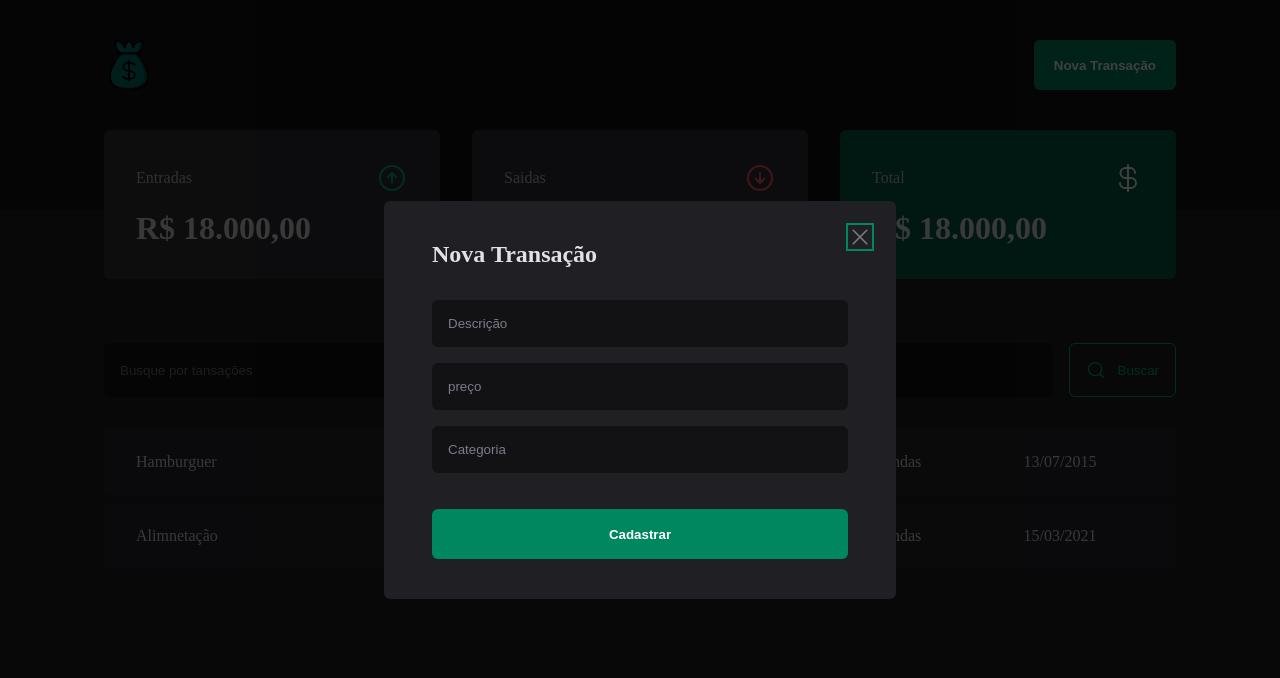
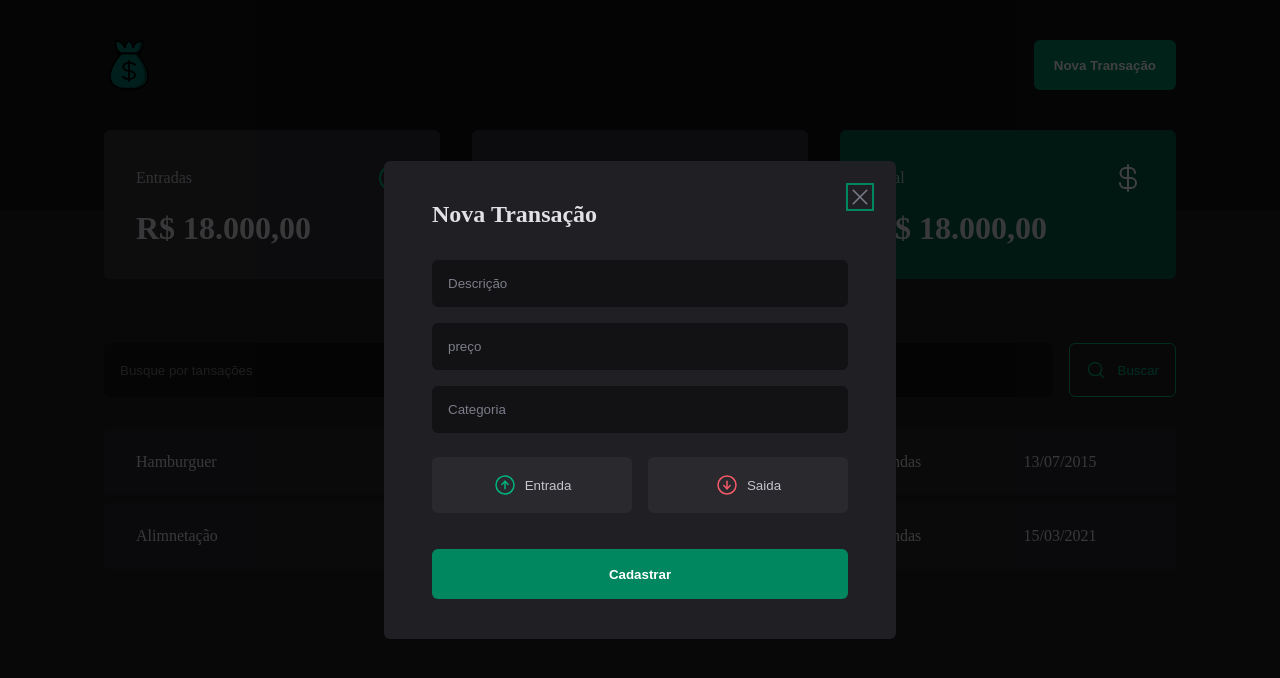
Before and after one commit to Inacioluz/DT-Money, a React (Vite) app: page / in a window 1280 px wide. Both pictures are taken after a click on the button "Nova Transação". Shown: the top 678 px of the page. Built offline with nearby package versions, Linux system fonts and the light colour scheme.

Commit message:
botão de entrada e saida do modal ok

```diff
--- a/src/components/NewTransactionModal/index.tsx
+++ b/src/components/NewTransactionModal/index.tsx
@@ -1,7 +1,7 @@
 import * as Dialog from '@radix-ui/react-dialog';
 
-import { Content, Overlay, CloseButton } from './styles';
-import { X } from 'phosphor-react';
+import { Content, Overlay, CloseButton, TransactionType, TransactionTypeButton } from './styles';
+import { ArrowCircleDown, ArrowCircleUp, X } from 'phosphor-react';
 
 
 export function NewTransactionModal() {
@@ -21,6 +21,18 @@
                     <input type="number" placeholder="preço" required />
                     <input type="text" placeholder="Categoria" required />
 
+
+                    <TransactionType>
+                        <TransactionTypeButton variant="income">
+                            <ArrowCircleUp size={24} />
+                            Entrada
+                        </TransactionTypeButton>
+
+                        <TransactionTypeButton variant="outcome">
+                            <ArrowCircleDown size={24} />
+                            Saida
+                        </TransactionTypeButton>
+                    </TransactionType>
                     <button type="submit">
                         Cadastrar
                     </button>
--- a/src/components/NewTransactionModal/styles.ts
+++ b/src/components/NewTransactionModal/styles.ts
@@ -1,5 +1,5 @@
-import * as Dialog from '@radix-ui/react-dialog';
-import styled from 'styled-components';
+import * as Dialog from "@radix-ui/react-dialog";
+import styled from "styled-components";
 
 export const Overlay = styled(Dialog.Overlay)`
   position: fixed;
@@ -10,10 +10,10 @@
 `;
 
 export const Content = styled(Dialog.Content)`
-min-width: 32rem;
+  min-width: 32rem;
   border-radius: 6px;
   padding: 2.5rem 3rem;
-  background: ${props => props.theme["gray-800"]};
+  background: ${(props) => props.theme["gray-800"]};
   position: fixed;
   top: 50%;
   left: 50%;
@@ -26,25 +26,25 @@
     input {
       border-radius: 6px;
       border: 0;
-      background: ${props => props.theme["gray-900"]};
-      color: ${props => props.theme["gray-300"]};
+      background: ${(props) => props.theme["gray-900"]};
+      color: ${(props) => props.theme["gray-300"]};
       padding: 1rem;
       &::placeholder {
-        color: ${props => props.theme["gray-500"]};
+        color: ${(props) => props.theme["gray-500"]};
       }
     }
     button[type="submit"] {
       height: 50px;
       border: 0;
-      background: ${props => props.theme["green-500"]};
-      color: ${props => props.theme.white};
+      background: ${(props) => props.theme["green-500"]};
+      color: ${(props) => props.theme.white};
       font-weight: bold;
       padding: 0 1.25rem;
       border-radius: 6px;
       margin-top: 1.25rem;
       cursor: pointer;
       &:hover {
-        background: ${props => props.theme["green-700"]};
+        background: ${(props) => props.theme["green-700"]};
         transition: background-color 0.2s;
       }
     }
@@ -59,5 +59,35 @@
   right: 1.5rem;
   line-height: 0;
   cursor: pointer;
-  color: ${props => props.theme["gray-500"]};
-`
+  color: ${(props) => props.theme["gray-500"]};
+`;
+
+export const TransactionType = styled.div`
+  display: grid;
+  grid-template-columns: repeat(2, 1fr);
+  gap: 1rem;
+  margin-top: 0.5rem;
+`;
+interface TransactionTypeButtonProps {
+  variant: "income" | "outcome";
+}
+
+export const TransactionTypeButton = styled.button<TransactionTypeButtonProps>`
+  background: ${(props) => props.theme["gray-700"]};
+  padding: 1rem;
+  display: flex;
+  align-items: center;
+  justify-content: center;
+  gap: 0.5rem;
+  border-radius: 6px;
+  cursor: pointer;
+  border: 0;
+  color: ${(props) => props.theme["gray-300"]};
+
+  svg {
+    color: ${(props) =>
+      props.variant === "income"
+        ? props.theme["green-300"]
+        : props.theme["red-300"]};
+  }
+`;
```
